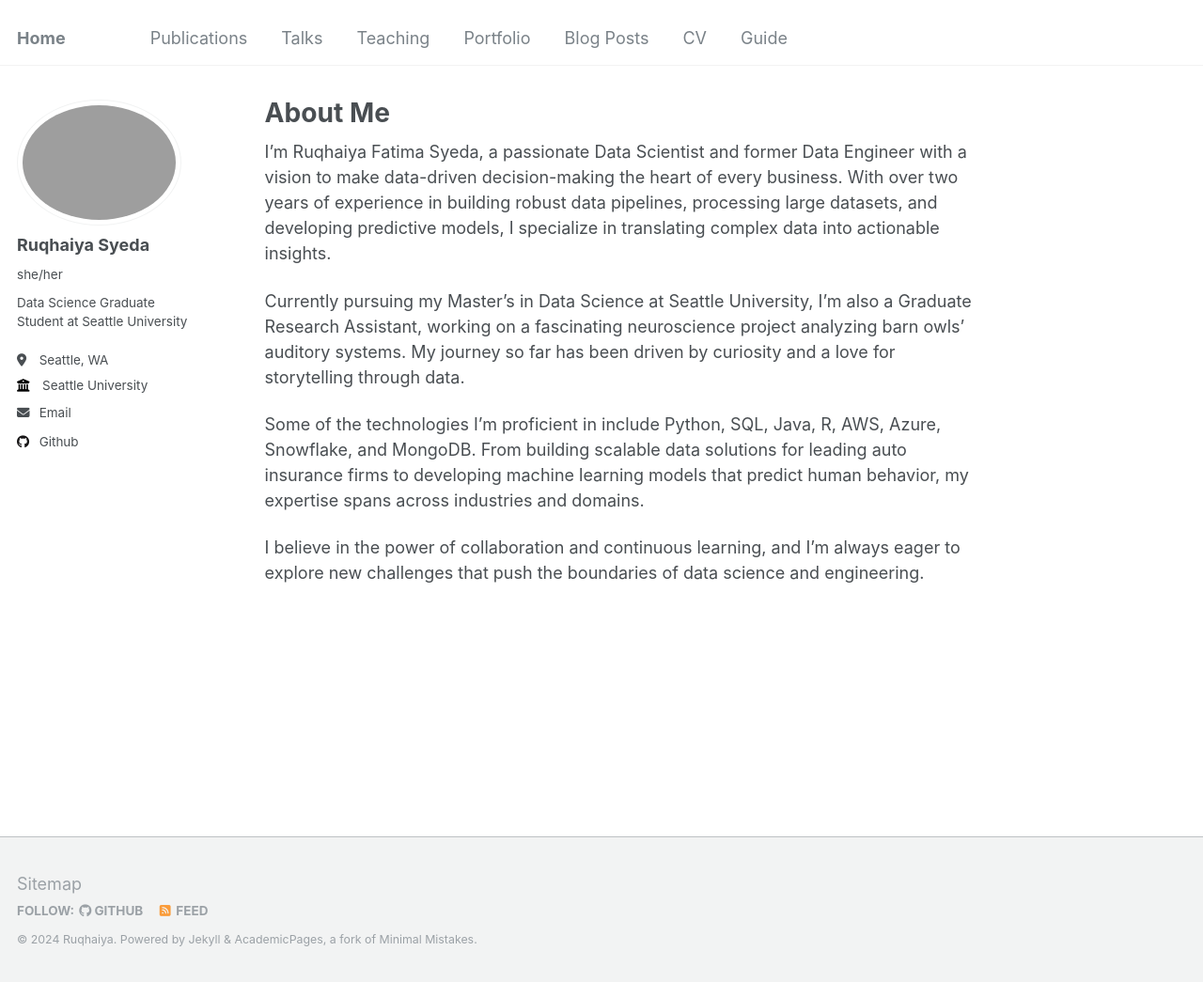
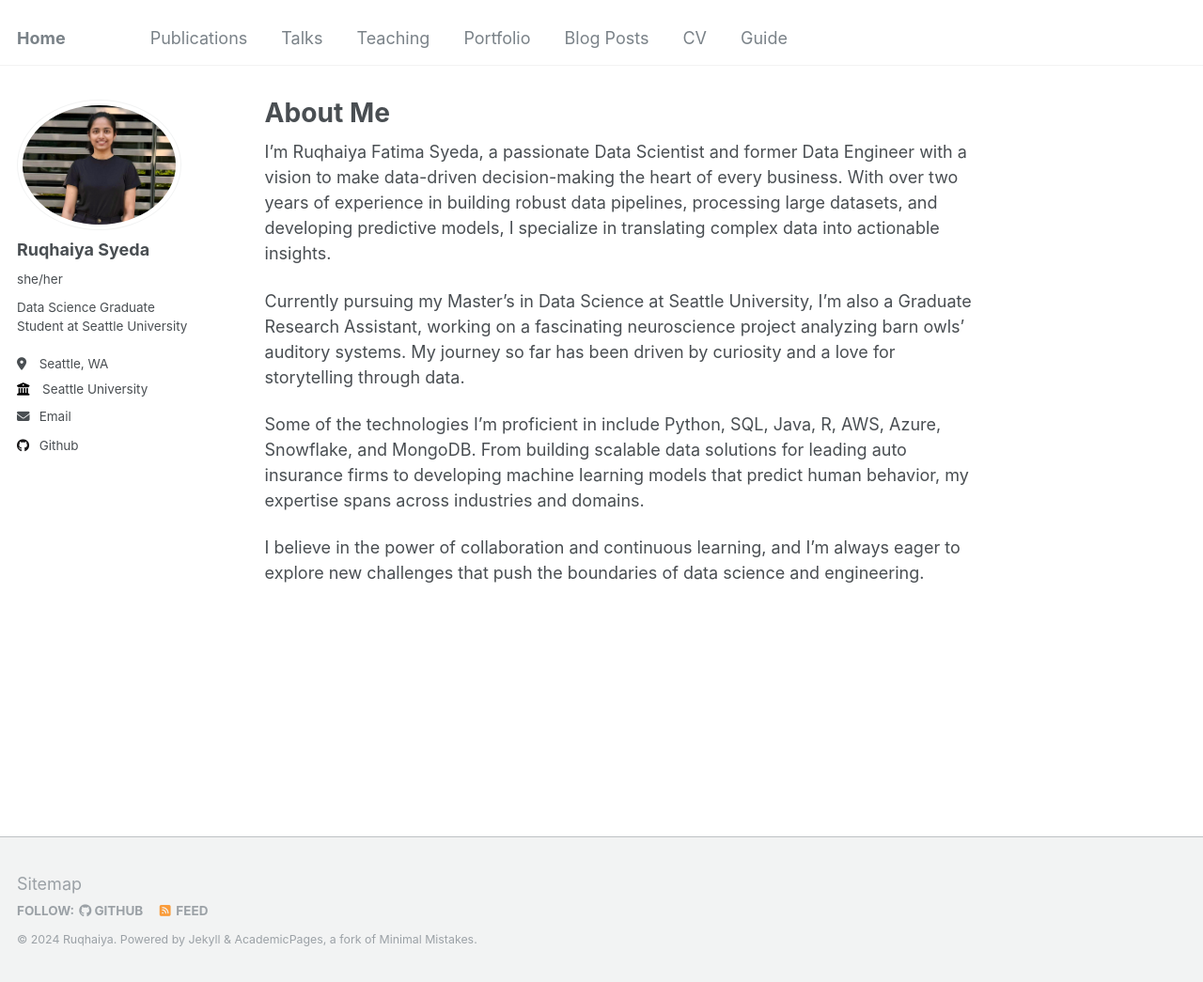
Before and after one commit to Ruqhaiya/ruqhaiya.github.io, a Jekyll site: the page built from _pages/about.md, in a window 1280 px wide and 1045 px high. Shown: the whole window at 94% size. Built offline with Jekyll 4.4.1, drawn with Linux system fonts in a browser that asks for light colours.

Commit message:
adding profile photo

```diff
--- a/_config.yml
+++ b/_config.yml
@@ -14,7 +14,7 @@ repository               : "Ruqhaiya/ruqhaiya.github.io"
 author:
 
   # Biographic information
-  avatar           : "profile.jgp"
+  avatar           : "profile.jpg"
   name             : "Ruqhaiya Syeda"
   pronouns         : "she/her"
   bio              : "Data Science Graduate Student at Seattle University"
```
